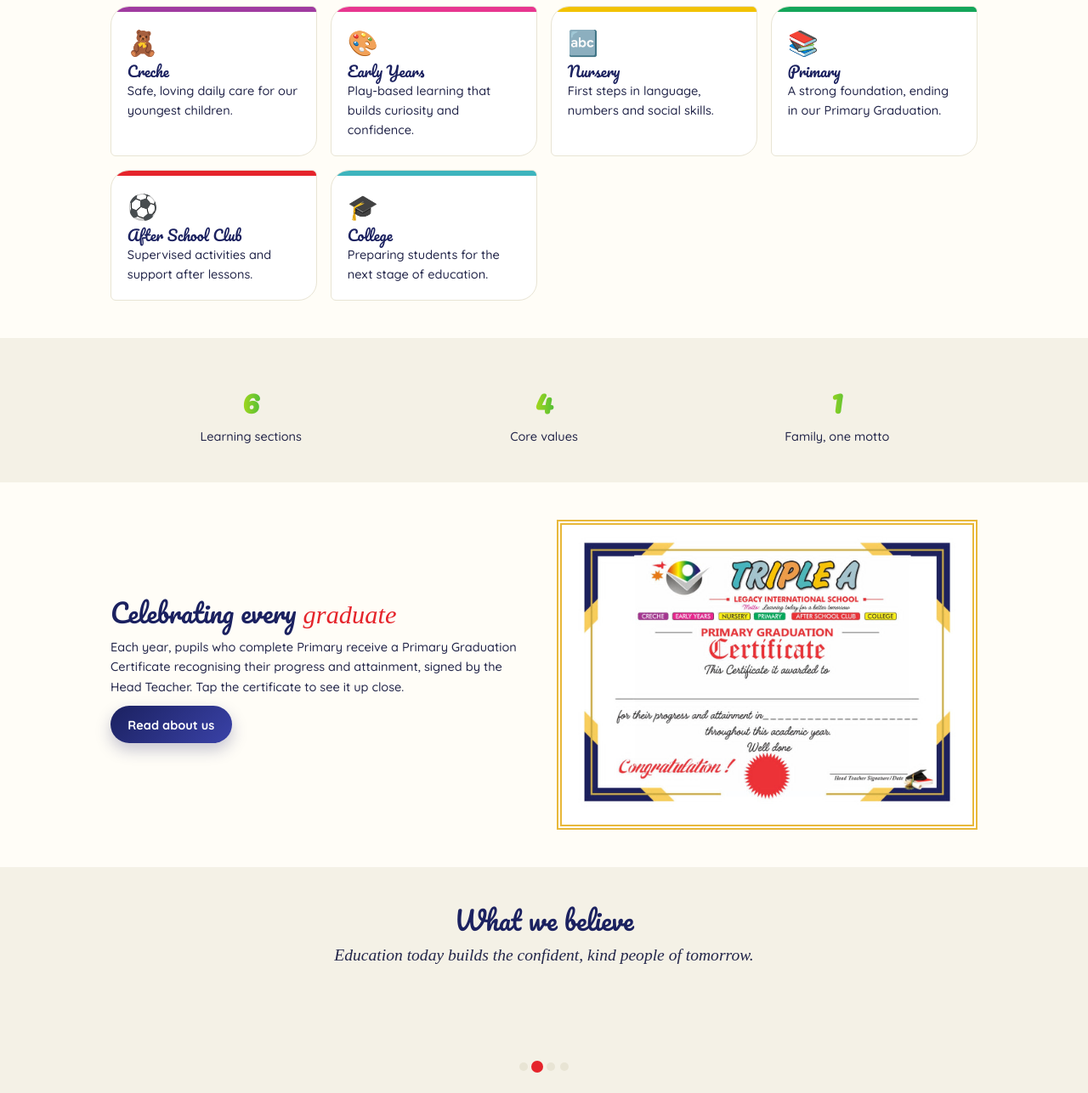
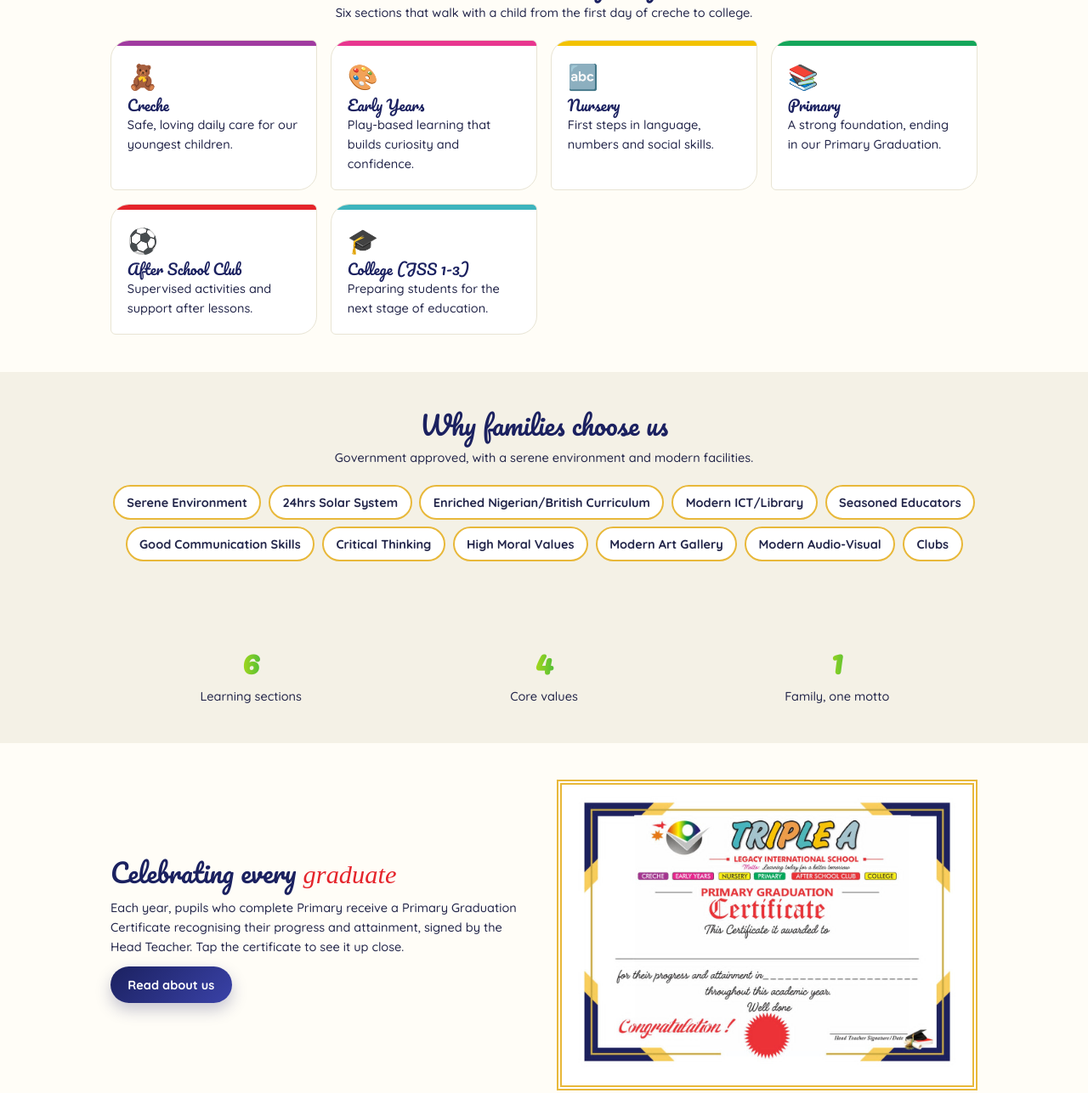
Before and after one commit to RemixMc647/Triple-A_Academy, a plain HTML site: page index.html in a window 1280 px wide. Shown: the part 628-1915 px from the top of the page at 85% size. Drawn offline with Linux system fonts and the light colour scheme; a web font is replaced by a local one.

Commit message:
Update index.html

```diff
--- a/index.html
+++ b/index.html
@@ -9,14 +9,15 @@
 <header><div class="wrap bar"><a href="index.html" aria-label="Home"><img src="images/logo-full.png" alt="Triple A Legacy International School"></a>
 <nav id="nav" aria-label="Main"><ul><li><a href="index.html" aria-current="page">Home</a></li><li><a href="about.html">About</a></li><li><a href="academics.html">Academics</a></li><li><a href="contact.html">Contact</a></li></ul></nav>
 <div class="tools"><button id="theme" aria-label="Toggle dark mode">🌙</button><button id="menu" aria-expanded="false" aria-controls="nav">Menu</button></div></div></header>
-<main><section class="hero"><div class="wrap"><div><h1>Learning today for a <em>better tomorrow</em></h1><p>At Triple A Legacy International School, every child is welcomed, encouraged and celebrated. From <b id="type"></b></p><p style="margin-top:-.4rem"></p><a class="btn" href="contact.html">Enquire about admission</a><a class="btn alt" href="academics.html">Explore our sections</a><button class="btn alt" data-confetti>🎉 Celebrate</button></div><img class="logo" src="images/logo-icon.png" alt="Triple A emblem"></div><svg class="wave" viewBox="0 0 1200 50" preserveAspectRatio="none"><path d="M0 25 Q150 0 300 25 T600 25 T900 25 T1200 25 V50 H0Z"/></svg></section>
+<main><section class="hero"><div class="wrap"><div><span class="badge">Govt. Approved · Admission in progress</span><h1>Learning today for a <em>better tomorrow</em></h1><p>At Triple A Legacy International School, every child is welcomed, encouraged and celebrated. From <b id="type"></b></p><p style="margin-top:-.4rem"></p><a class="btn" href="contact.html">Enquire about admission</a><a class="btn alt" href="academics.html">Explore our sections</a><button class="btn alt" data-confetti>🎉 Celebrate</button></div><img class="logo" src="images/logo-icon.png" alt="Triple A emblem"></div><svg class="wave" viewBox="0 0 1200 50" preserveAspectRatio="none"><path d="M0 25 Q150 0 300 25 T600 25 T900 25 T1200 25 V50 H0Z"/></svg></section>
 <div class="marq"><div><span>Creche ✦</span><span>Early Years ✦</span><span>Nursery ✦</span><span>Primary ✦</span><span>After School Club ✦</span><span>College ✦</span><span>Creche ✦</span><span>Early Years ✦</span><span>Nursery ✦</span><span>Primary ✦</span><span>After School Club ✦</span><span>College ✦</span><span>Creche ✦</span><span>Early Years ✦</span><span>Nursery ✦</span><span>Primary ✦</span><span>After School Club ✦</span><span>College ✦</span><span>Creche ✦</span><span>Early Years ✦</span><span>Nursery ✦</span><span>Primary ✦</span><span>After School Club ✦</span><span>College ✦</span></div></div>
-<section><div class="wrap center"><h2 class="rv">One school, every stage</h2><p class="lead rv">Six sections that walk with a child from the first day of creche to college.</p><div class="grid" style="text-align:left"><div class="card c1 rv"><span class="ico">🧸</span><h3>Creche</h3><p>Safe, loving daily care for our youngest children.</p></div><div class="card c2 rv"><span class="ico">🎨</span><h3>Early Years</h3><p>Play-based learning that builds curiosity and confidence.</p></div><div class="card c3 rv"><span class="ico">🔤</span><h3>Nursery</h3><p>First steps in language, numbers and social skills.</p></div><div class="card c4 rv"><span class="ico">📚</span><h3>Primary</h3><p>A strong foundation, ending in our Primary Graduation.</p></div><div class="card c5 rv"><span class="ico">⚽</span><h3>After School Club</h3><p>Supervised activities and support after lessons.</p></div><div class="card c6 rv"><span class="ico">🎓</span><h3>College</h3><p>Preparing students for the next stage of education.</p></div></div></div></section>
+<section><div class="wrap center"><h2 class="rv">One school, every stage</h2><p class="lead rv">Six sections that walk with a child from the first day of creche to college.</p><div class="grid" style="text-align:left"><div class="card c1 rv"><span class="ico">🧸</span><h3>Creche</h3><p>Safe, loving daily care for our youngest children.</p></div><div class="card c2 rv"><span class="ico">🎨</span><h3>Early Years</h3><p>Play-based learning that builds curiosity and confidence.</p></div><div class="card c3 rv"><span class="ico">🔤</span><h3>Nursery</h3><p>First steps in language, numbers and social skills.</p></div><div class="card c4 rv"><span class="ico">📚</span><h3>Primary</h3><p>A strong foundation, ending in our Primary Graduation.</p></div><div class="card c5 rv"><span class="ico">⚽</span><h3>After School Club</h3><p>Supervised activities and support after lessons.</p></div><div class="card c6 rv"><span class="ico">🎓</span><h3>College (JSS 1-3)</h3><p>Preparing students for the next stage of education.</p></div></div></div></section>
+<section class="tint"><div class="wrap center"><h2 class="rv">Why families choose us</h2><p class="lead rv">Government approved, with a serene environment and modern facilities.</p><ul class="feat rv"><li>Serene Environment</li><li>24hrs Solar System</li><li>Enriched Nigerian/British Curriculum</li><li>Modern ICT/Library</li><li>Seasoned Educators</li><li>Good Communication Skills</li><li>Critical Thinking</li><li>High Moral Values</li><li>Modern Art Gallery</li><li>Modern Audio-Visual</li><li>Clubs</li></ul></div></section>
 <section class="tint"><div class="wrap stats"><div class="stat rv"><b data-count="6">0</b>Learning sections</div><div class="stat rv"><b data-count="4">0</b>Core values</div><div class="stat rv"><b data-count="1">0</b>Family, one motto</div></div></section>
 <section><div class="wrap split"><div class="rv l"><h2>Celebrating every <em>graduate</em></h2><p>Each year, pupils who complete Primary receive a Primary Graduation Certificate recognising their progress and attainment, signed by the Head Teacher. Tap the certificate to see it up close.</p><p style="margin-top:.8rem"><a class="btn alt" href="about.html">Read about us</a></p></div>
 <div class="cert rv r" data-zoom><img src="images/certificate.jpg" alt="Primary Graduation Certificate"></div></div></section>
 <section class="tint"><div class="wrap center"><h2 class="rv">What we believe</h2><div class="slider"><div class="slide">Every child learns in their own way, and every step forward deserves a celebration.</div><div class="slide">Education today builds the confident, kind people of tomorrow.</div><div class="slide">Progress, achievement and character grow best together.</div><div class="slide">Learning is not only for the classroom; it is for life.</div></div><div class="dots"></div></div></section>
-<section><div class="wrap"><h2 class="rv">Upcoming events</h2><div id="events"></div></div></section><section class="band"><div class="wrap"><h2>Ready to join the Triple A family?</h2><p>Get in touch and we will guide you through admission.</p><a class="btn" href="contact.html">Contact us</a></div></section></main>
+<section><div class="wrap"><h2 class="rv">Upcoming events</h2><div id="events"></div></div></section><section class="band"><div class="wrap"><h2>Admission is in progress. Enrol now!</h2><p>Get in touch and we will guide you through admission.</p><a class="btn" href="contact.html">Contact us</a></div></section></main>
 <footer><div class="wrap"><div class="grid">
 <div><h3>Triple A Legacy International School</h3><p><span class="it" style="color:#e8b83a">Learning today for a better tomorrow.</span></p></div>
 <div><h3>Explore</h3><ul><li><a href="index.html">Home</a></li><li><a href="about.html">About</a></li><li><a href="academics.html">Academics</a></li><li><a href="contact.html">Contact</a></li></ul></div>
```
